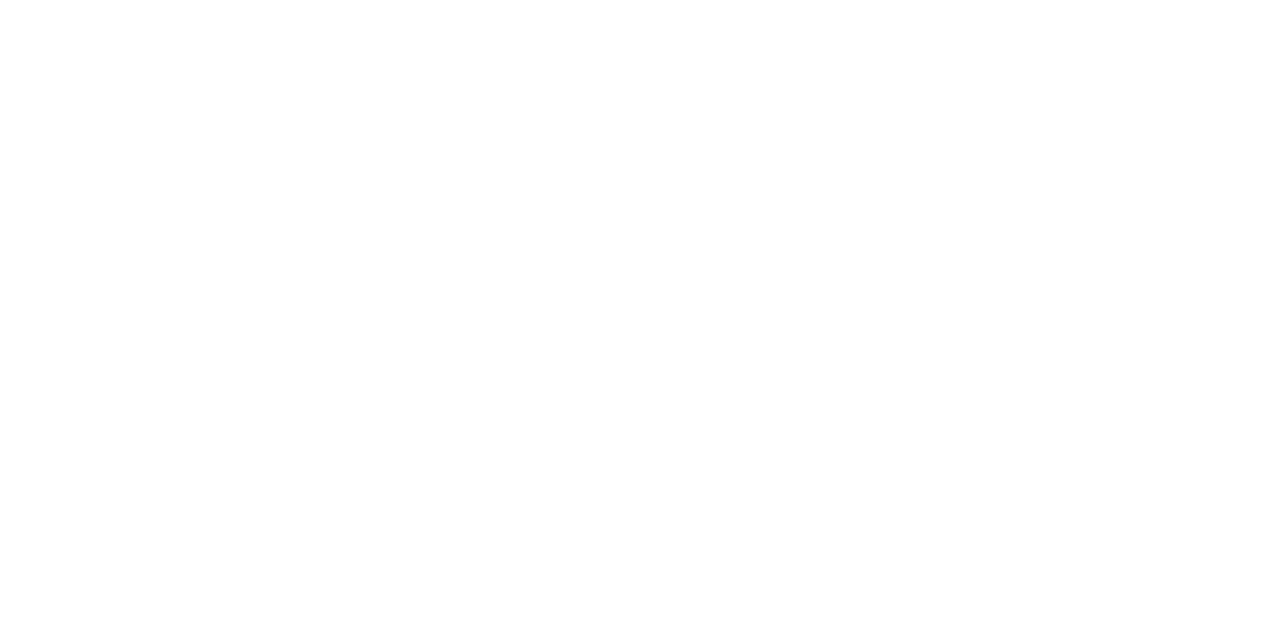
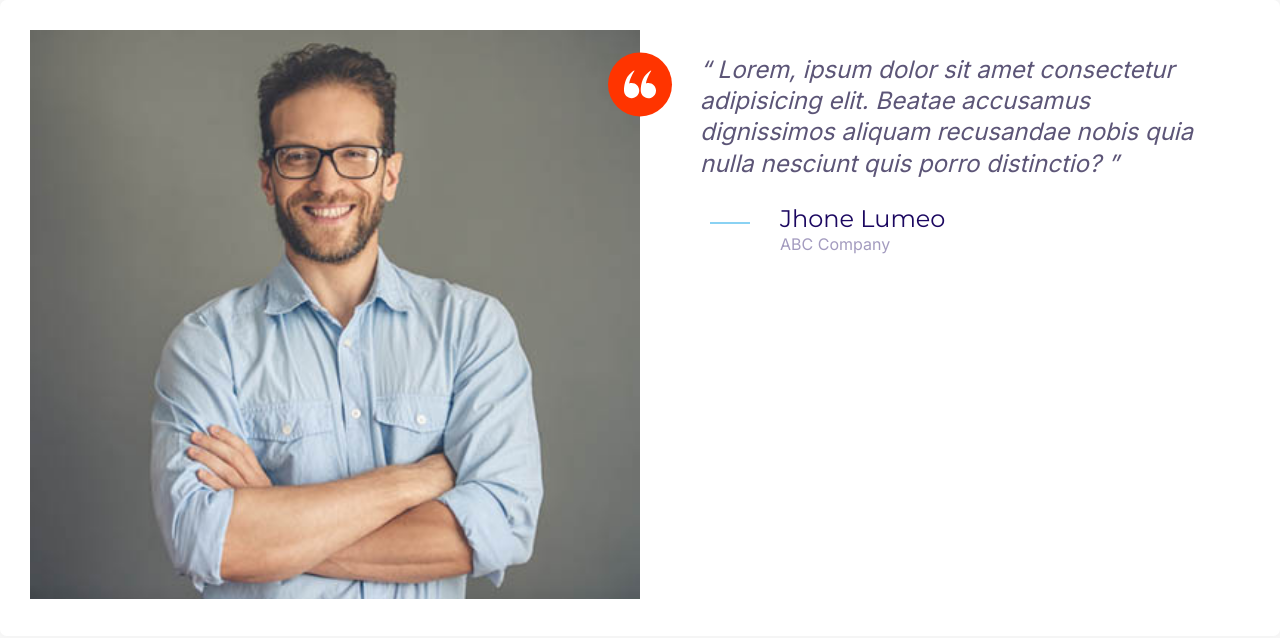
Before and after one commit to hoang91/Frontend-FirstProject, a plain HTML site: page index.html in a window 1280 px wide. Drawn offline with Linux system fonts and the light colour scheme.

Commit message:
Build testimonial component

```diff
--- a/css/styles.css
+++ b/css/styles.css
@@ -163,18 +163,31 @@
   height: 40px;
 }
 
+.icon--small {
+  width: 50%;
+  height: 50%;
+}
+
 .icon--primary {
   fill: var(--color-primary);
 }
 
+.icon--white {
+  fill: #fff;
+}
+
 .icon-container {
-  align-items: center;
   background: #f3f9fa;
   border-radius: 100%;
   display: inline-flex;
+  justify-content: center;
+  align-items: center;
   height: 64px;
-  justify-content: center;
   width: 64px;
+}
+
+.icon-container--accent {
+  background: var(--color-accent);
 }
 
 /* BUTTONS */
@@ -471,3 +484,32 @@
     grid-template-columns: repeat(3, 1fr);
   }
 }
+
+/* TESTIMONIALS */
+
+.testimonial {
+  padding: 3rem;
+}
+
+.testimonial__image {
+  position: relative;
+}
+
+.testimonial__image > img {
+  width: 100%;
+}
+
+.testimonial__image > .icon-container {
+  position: absolute;
+  transform: translate(-50%, 35%);
+}
+
+@media screen and (min-width: 768px) {
+  .testimonial .quote,
+  .testimonial .quote__author {
+    font-size: 2.4rem;
+  }
+  .testimonial .quote {
+    margin-left: 6rem;
+  }
+}
--- a/index.html
+++ b/index.html
@@ -15,10 +15,39 @@
     <title>Document</title>
   </head>
   <body>
-    <div class="grid grid--1x2 grid--1x3">
-      <div></div>
-      <div></div>
-      <div></div>
+    <div class="card testimonial">
+      <div class="grid grid--1x2">
+        <div class="testimonial__image">
+          <img src="images/testimonial.jpg" alt="Customer Avatar" />
+          <span class="icon-container icon-container--accent">
+            <svg class="icon icon--white icon--small">
+              <use xlink:href="images/sprite.svg#quotes"></use>
+            </svg>
+          </span>
+        </div>
+        <blockquote class="quote">
+          <p class="quote__text">
+            Lorem, ipsum dolor sit amet consectetur adipisicing elit. Beatae
+            accusamus dignissimos aliquam recusandae nobis quia nulla nesciunt
+            quis porro distinctio?
+          </p>
+          <footer>
+            <div class="media">
+              <div class="media__image">
+                <svg class="icon icon--primary quote__line">
+                  <use xlink:href="images/sprite.svg#line"></use>
+                </svg>
+              </div>
+              <div class="media__body">
+                <h3 class="media__title quote__author">Jhone Lumeo</h3>
+                <p class="media__description quote__organization">
+                  ABC Company
+                </p>
+              </div>
+            </div>
+          </footer>
+        </blockquote>
+      </div>
     </div>
   </body>
 </html>
```
Also changed, not shown: components/testimonial.html (added, +32 -0 lines), images/testimonial.jpg (added).
